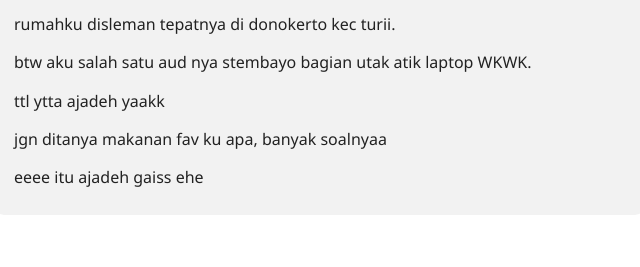
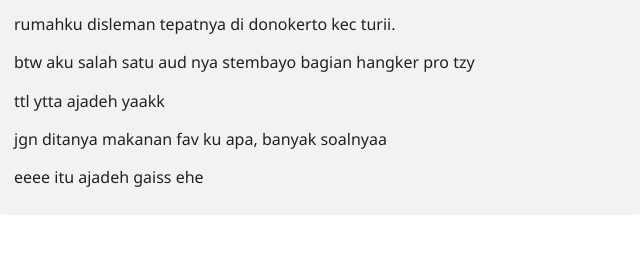
Before and after one commit to nrlftmah/web, a plain HTML site: page index.html in a window 1280 px wide. Shown: the part 315-582 px from the top of the page, 36-676 px from the left. Drawn offline with Linux system fonts and the light colour scheme.

Commit message:
Update index.html

```diff
--- a/index.html
+++ b/index.html
@@ -41,7 +41,7 @@
             <p>nama panjangku?? NURULLLLLLLLLLLLL</p>
             <p>aku umur 16 gais (taun depan udh 17 anjir takut bgt)</p>
             <p>rumahku disleman tepatnya di donokerto kec turii.</p>
-            <p>btw aku salah satu aud nya stembayo bagian utak atik laptop WKWK.</p>
+            <p>btw aku salah satu aud nya stembayo bagian hangker pro tzy</p>
             <p>ttl ytta ajadeh yaakk</p>
             <p>jgn ditanya makanan fav ku apa, banyak soalnyaa</p>
             <p>eeee itu ajadeh gaiss ehe</p>
```
